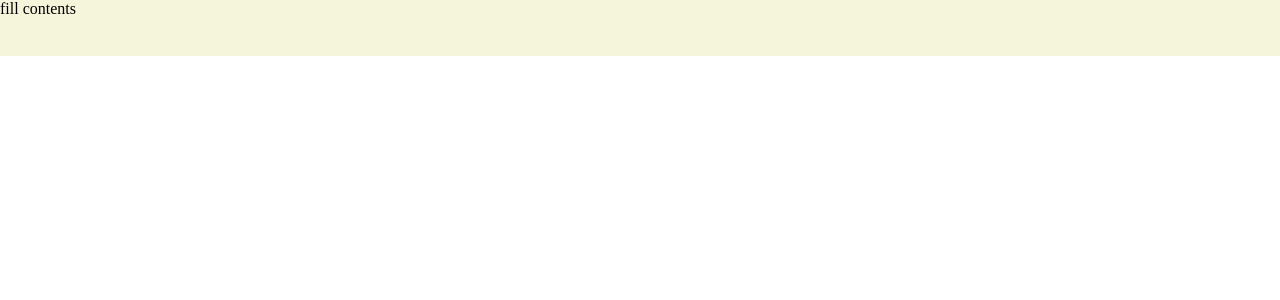
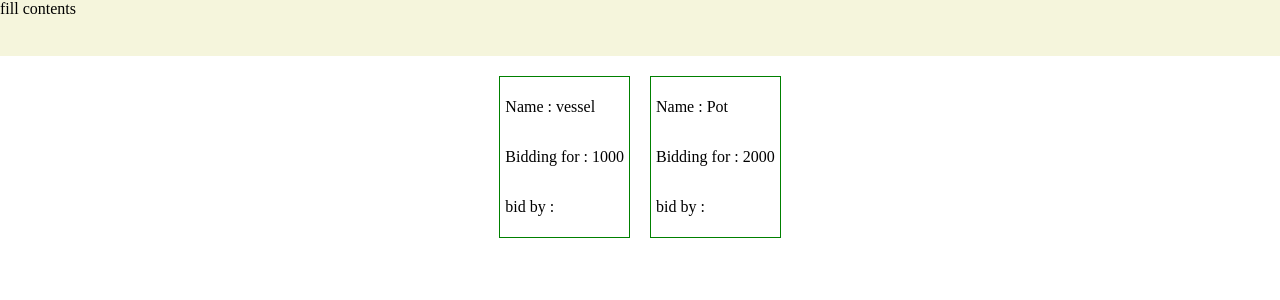
Before and after one commit to nived-cv/auction-app, a React (Create React App) app: page / in a window 1280 px wide. Shown: the top 300 px of the page. Built offline with nearby package versions, Linux system fonts and the light colour scheme.

Commit message:
increment working on click

```diff
--- /dev/null
+++ b/src/AuctionItem.tsx
@@ -0,0 +1,34 @@
+
+import './css/auction-item.css'
+
+type mapArgs = {
+
+    id : number
+    name : string
+    start_bid : number
+    current_bid : number
+    bid_person : string
+}
+
+type props = {
+    item : {id : number
+        name : string
+        start_bid : number
+        current_bid : number
+        bid_person : string }
+    selected : (e : mapArgs) => void
+}
+
+export const AuctionItem = ({item,selected}: props) =>{
+
+    return(
+
+    <div className = 'auction-item' onClick = {() =>selected(item)}>
+
+            <p>Name : {item.name}</p>
+            <p>Bidding for : {item.current_bid}</p>
+            <p>bid by : {item.bid_person}</p>
+
+    </div>
+    )
+}
--- a/src/AuctionItems.tsx
+++ b/src/AuctionItems.tsx
@@ -1,38 +1,55 @@
-import { useReducer } from "react"
+import { useState } from "react"
+import { AuctionItem } from "./AuctionItem";
+import './css/auction-items-list.css'
 
-
-let auctionItems = [
-    {"id": 1,"name" : "vessel" , "start-bid": 1000,
-     "current-bid":1000, "bid-person":""},
-     {"id": 2,"name" : "Pot" , "start-bid": 2000,
-     "current-bid":2000, "bid_person":""},
-]
-
-type actionArg ={
-    id : number;
-    bid : number;
-    bid_person : string
+let auctionItems = {
+    1:{"id": 1,"name" : "vessel" , "start_bid": 1000,
+     "current_bid":1000, "bid_person":""},
+     2:{"id": 2,"name" : "Pot" , "start_bid": 2000,
+     "current_bid":2000, "bid_person":""},
 }
 
-const reducer = (state : {}[], action : actionArg) =>{
+type mapArgs = {
 
-    switch(action.id){
-
-
-        default : return state
-    }
+    id : number
+    name : string
+    start_bid : number
+    current_bid : number
+    bid_person : string
 }
 
 export const AuctionItems = () =>{
 
+    let [itemDetails, setItemDetails] = useState(auctionItems)
+
+    const selected = (selectedItem :mapArgs) =>{
+
+            //let id = selectedItem.id
+            // setItemDetails(()=>{
+            //     let temp = itemDetails.1
+            // })
+           //     selectedItem.current_bid += 10
 
 
-    let [itemDetails, itemDispatch] = useReducer(reducer,AuctionItems)
+           //let prev =  Object.assign({},itemDetails)
+           selectedItem.current_bid +=1
+        //    let updated = {selectedItem.id : }
+        //    Objects.assign
+            let newDuplicate = Object.assign({},itemDetails)
+
+           setItemDetails(newDuplicate)
+           console.log(selectedItem,itemDetails)
+
+    }
 
     return(
         <div className = "auction-items-list">
 
+            {Object.values(itemDetails).map((item : mapArgs) => {
+                return <AuctionItem key = {item.id} selected = {selected} item = {item}/>
+            })}
 
         </div>
     )
 }
+//
--- a/src/ContentScreen.tsx
+++ b/src/ContentScreen.tsx
@@ -1,9 +1,10 @@
+import { AuctionItems } from "./AuctionItems"
 
 export const ContentScreen = () =>{
 
     return (
     <div>
-
+        <AuctionItems />
 
     </div>
     )
--- /dev/null
+++ b/src/css/auction-item.css
@@ -0,0 +1,7 @@
+
+.auction-item{
+    display:flex;
+    flex-direction:column;
+    border: 1px solid green;
+    padding:5px;
+}
--- /dev/null
+++ b/src/css/auction-items-list.css
@@ -0,0 +1,8 @@
+
+.auction-items-list{
+    display:flex;
+    column-gap:20px;
+    margin-inline:auto;
+    margin-top:20px;
+    width:fit-content;
+}
```
